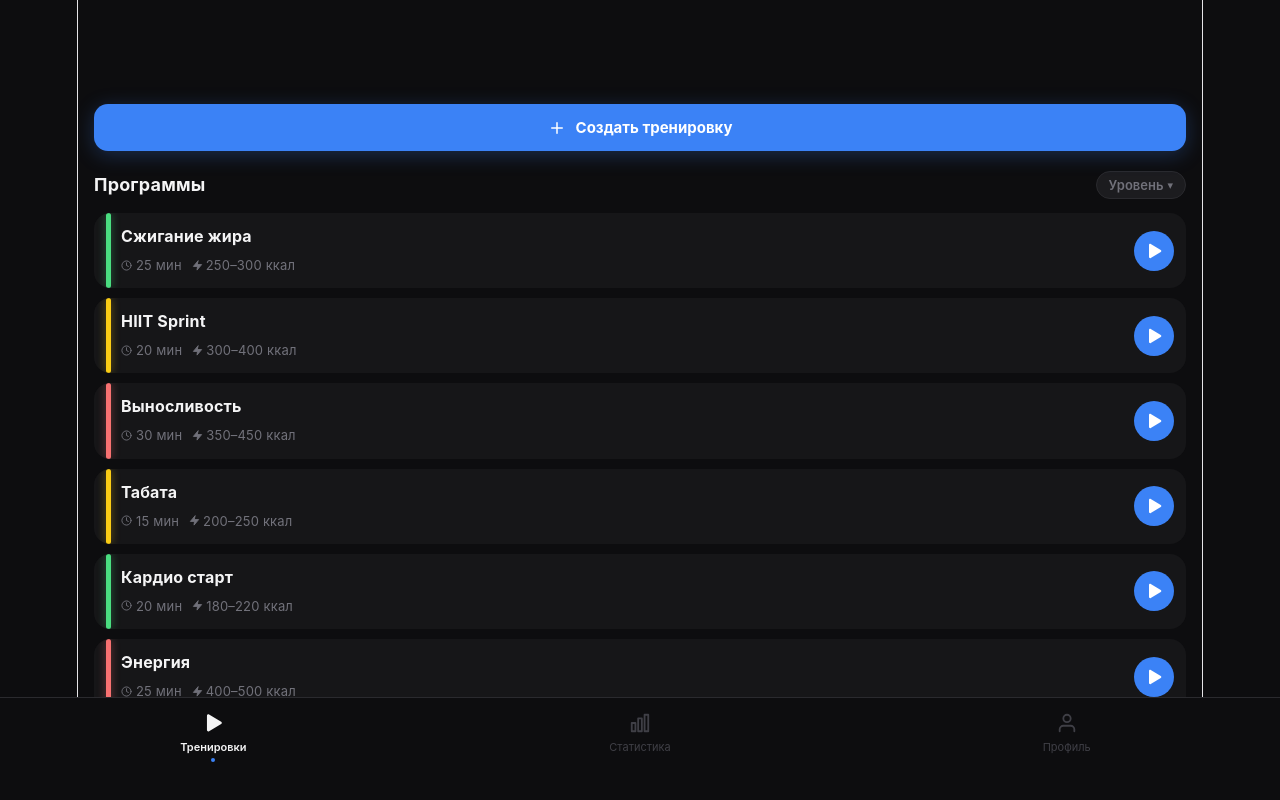
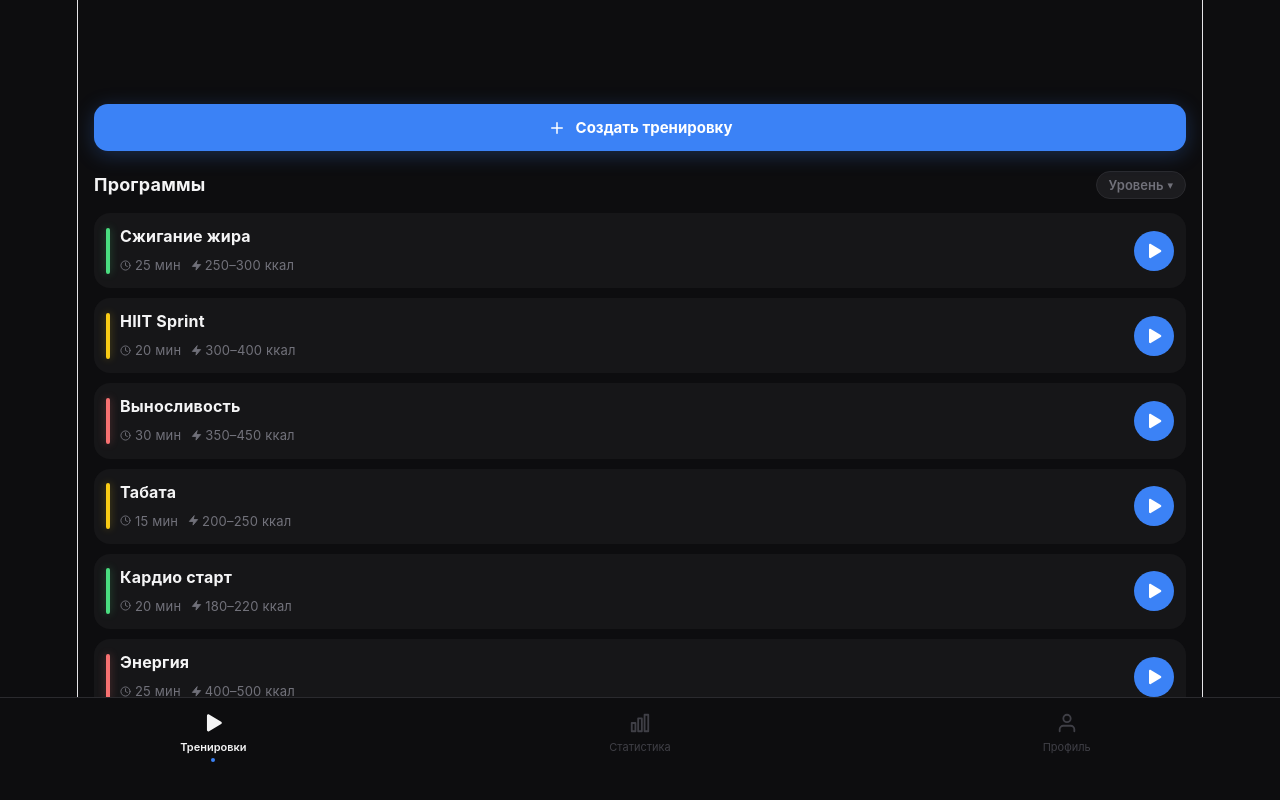
Before and after one commit to migachevyar/bike-workout, a React (Vite) app: page / in a window 1280 px wide. Shown: the top 800 px of the page. Built offline with nearby package versions, Linux system fonts and the light colour scheme.

Commit message:
Update App.jsx

```diff
--- a/src/App.jsx
+++ b/src/App.jsx
@@ -574,7 +574,7 @@ function SortList({intervals,onChange}) {
 const LEVEL_BAR = { beginner:"#4ade80", intermediate:"#facc15", pro:"#f87171", custom:"#3b82f6" };
 function LevelBar({level}) {
   const color = LEVEL_BAR[level] || LEVEL_BAR.custom;
-  return <div style={{width:5,alignSelf:"stretch",margin:"-10px 0",borderRadius:3,background:color,flexShrink:0,boxShadow:`0 0 8px ${color}66`}}/>;
+  return <div style={{width:4,height:46,borderRadius:3,background:color,flexShrink:0,boxShadow:`0 0 8px ${color}55`}}/>;
 }
 
 // ─── PROGRAM CARD (Figma style) ───────────────────────────────────────────────
@@ -800,7 +800,6 @@ function HomeView({navigate}) {
                 {userLevel===lv.l&&<I.Check size={18} style={{color:BLUE}}/>}
               </button>
             ))}
-            {userLevel&&<button onClick={()=>chooseLevel("")} style={{width:"100%",background:"none",border:"none",color:SUB,fontSize:13,cursor:"pointer",marginTop:8,padding:"8px"}}>Сбросить уровень</button>}
           </div>
         </div>,
         document.body
@@ -1057,14 +1056,15 @@ function ProfileView() {
       <div style={{padding:"0 16px",paddingTop:8}}>
         {/* Profile card — с кнопкой редактирования внутри */}
         <div style={{background:CARD,borderRadius:20,padding:"16px",marginBottom:14}}>
-          <div style={{display:"flex",alignItems:"center",gap:12}}>
+          <div style={{display:"flex",alignItems:"center",gap:10}}>
             <div style={{width:66,height:66,borderRadius:"50%",background:"linear-gradient(135deg,#3b82f6,#8b5cf6)",display:"flex",alignItems:"center",justifyContent:"center",overflow:"hidden",flexShrink:0}}>
               {photoUrl&&photoOk
                 ?<img src={photoUrl} referrerPolicy="no-referrer" alt="" style={{width:"100%",height:"100%",objectFit:"cover",display:"block"}} onError={()=>setPhotoOk(false)}/>
                 :<div style={{fontSize:24,fontWeight:700,color:"#fff"}}>{initials}</div>
               }
             </div>
-            <div style={{flex:1,minWidth:0,overflow:"hidden"}}>
+            <div style={{width:2,height:44,borderRadius:2,background:`linear-gradient(to bottom,${BLUE}88,${BLUE}22)`,flexShrink:0,marginLeft:2}}/>
+            <div style={{flex:1,minWidth:0,overflow:"hidden",paddingLeft:2}}>
               <div style={{fontSize:20,fontWeight:700,lineHeight:1.2,overflow:"hidden",whiteSpace:"nowrap",textOverflow:"ellipsis"}}>{displayName||"—"}</div>
               {profile.age&&<div style={{fontSize:14,color:SUB,marginTop:4,lineHeight:1}}>{profile.age} лет</div>}
             </div>
```
